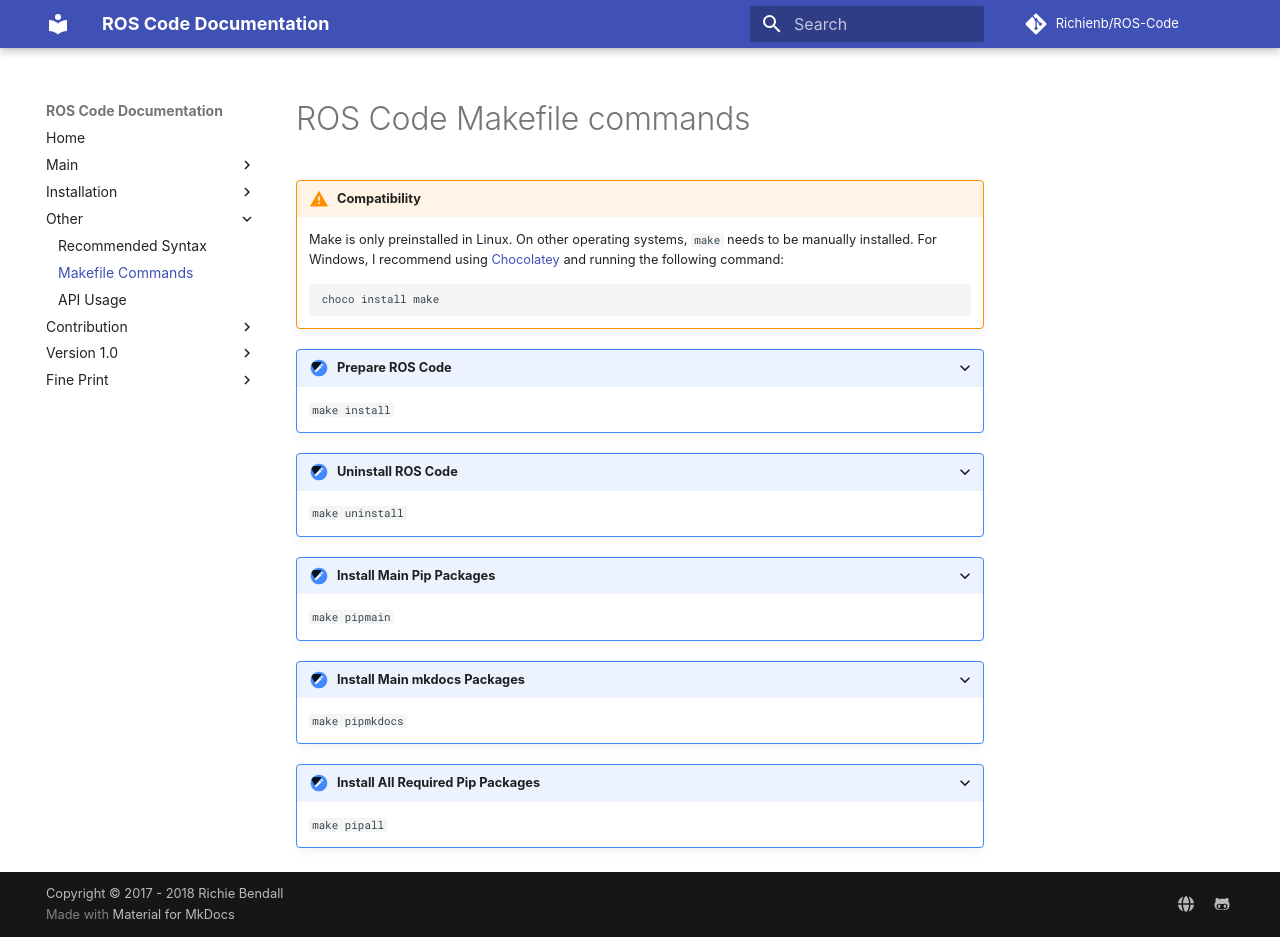
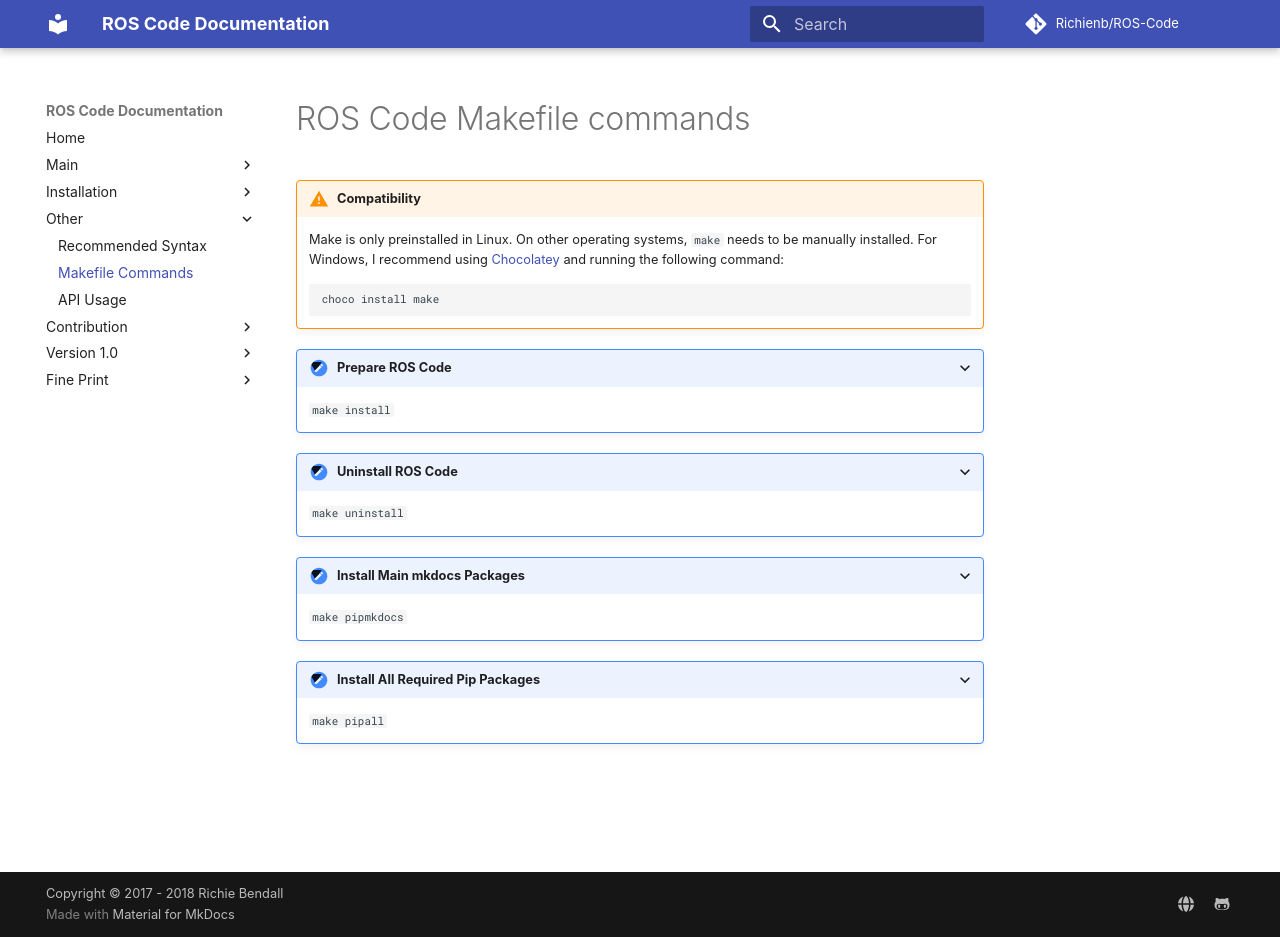
Before and after one commit to Richienb/ROS-Code, an MkDocs documentation site: the page built from docs/makefile-commands.md, in a window 1280 px wide and 937 px high. Built offline with MkDocs 1.6.1 and Material for MkDocs 9.7.7, drawn with Linux system fonts in a browser that asks for light colours; some web fonts are replaced; comment, search, counter and statistics services are not loaded; old or Windows-style settings are respelled for this version of MkDocs.

Commit message:
Update makefile-commands.md

```diff
--- a/docs/makefile-commands.md
+++ b/docs/makefile-commands.md
@@ -14,9 +14,6 @@
 ???+ summary "Uninstall ROS Code"
     `make uninstall`
 
-???+ summary "Install Main Pip Packages"
-    `make pipmain`
-
 ???+ summary "Install Main mkdocs Packages"
     `make pipmkdocs`
 
```
